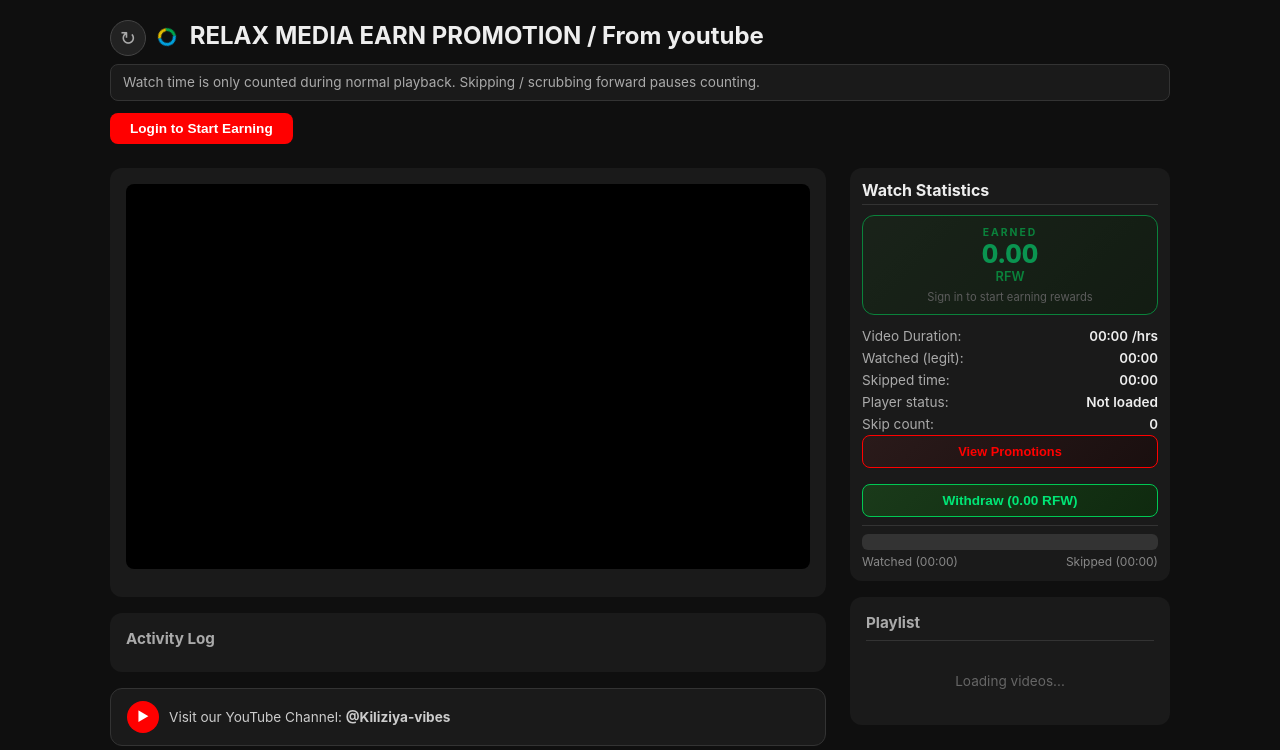
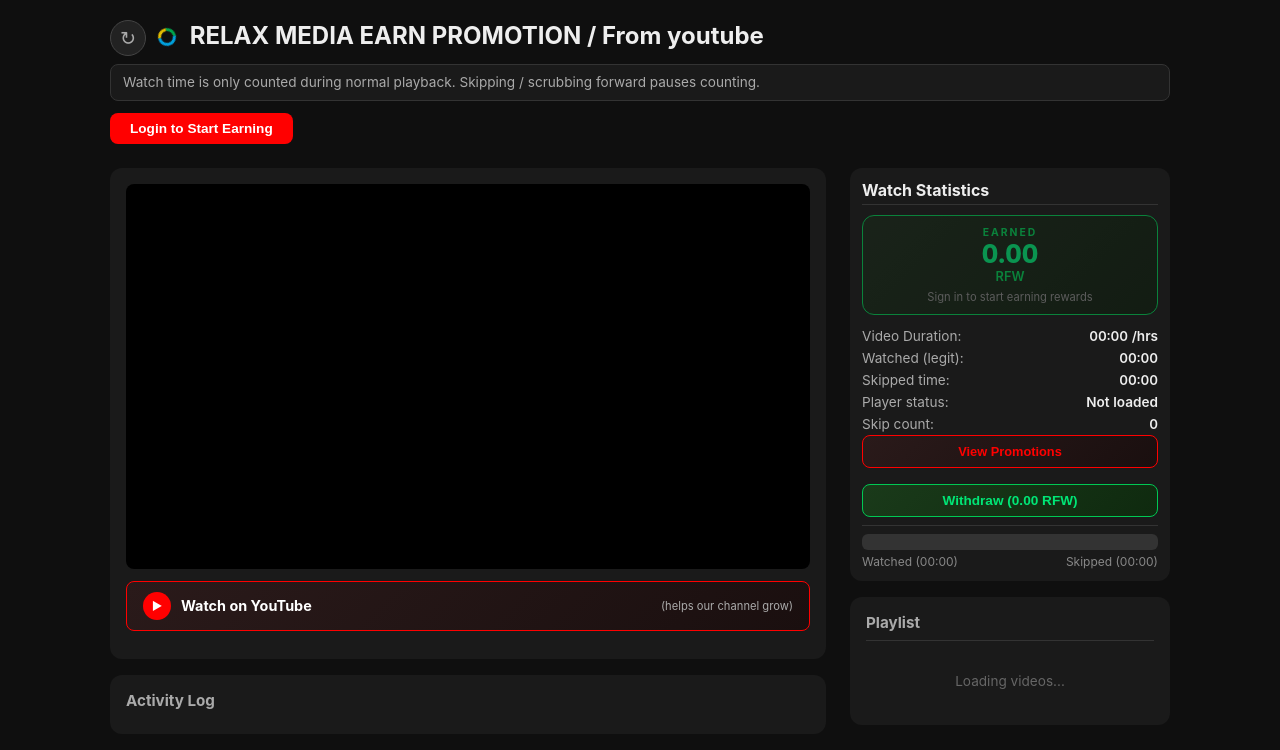
Before and after one commit to adolphenayituriki/RelaxMedia-EarnPromotion, a React (Vite) app in the folder frontend/: page / in a window 1280 px wide. Shown: the top 750 px of the page. Built offline with nearby package versions, Linux system fonts and the light colour scheme.

Commit message:
add Watch on YouTube button below player to help channel views

```diff
--- a/frontend/src/App.css
+++ b/frontend/src/App.css
@@ -138,6 +138,49 @@
 
 .input-row button:hover {
   background: #cc0000;
+}
+
+.yt-watch-btn {
+  display: flex;
+  align-items: center;
+  gap: 10px;
+  width: 100%;
+  padding: 10px 16px;
+  margin-bottom: 12px;
+  background: linear-gradient(135deg, #2a1a1a, #1a0f0f);
+  border: 1px solid #f00;
+  border-radius: 8px;
+  color: #fff;
+  text-decoration: none;
+  font-size: 0.9rem;
+  font-weight: 700;
+  cursor: pointer;
+  transition: all 0.15s;
+}
+
+.yt-watch-btn:hover {
+  background: linear-gradient(135deg, #3a1a1a, #2a0f0f);
+  box-shadow: 0 0 12px rgba(255, 0, 0, 0.3);
+  border-color: #ff3333;
+}
+
+.yt-watch-btn-icon {
+  display: inline-flex;
+  align-items: center;
+  justify-content: center;
+  width: 28px;
+  height: 28px;
+  background: #f00;
+  border-radius: 50%;
+  font-size: 0.7rem;
+  flex-shrink: 0;
+}
+
+.yt-watch-btn-sub {
+  font-size: 0.7rem;
+  font-weight: 400;
+  color: #aaa;
+  margin-left: auto;
 }
 
 .playlist-info {
--- a/frontend/src/components/VideoPlayer.jsx
+++ b/frontend/src/components/VideoPlayer.jsx
@@ -1,7 +1,14 @@
 export default function VideoPlayer({ isPlaylist, currentVideo, playlistLength, onNext, onPrev }) {
+  const ytUrl = currentVideo?.id ? `https://www.youtube.com/watch?v=${currentVideo.id}` : null
+
   return (
     <div className="player-section">
       <div id="youtube-player" className="player" />
+      <a className="yt-watch-btn" href={ytUrl} target="_blank" rel="noopener noreferrer">
+        <span className="yt-watch-btn-icon">▶</span>
+        <span>Watch on YouTube</span>
+        <span className="yt-watch-btn-sub">(helps our channel grow)</span>
+      </a>
 
       {isPlaylist && (
         <div className="playlist-info">
```
